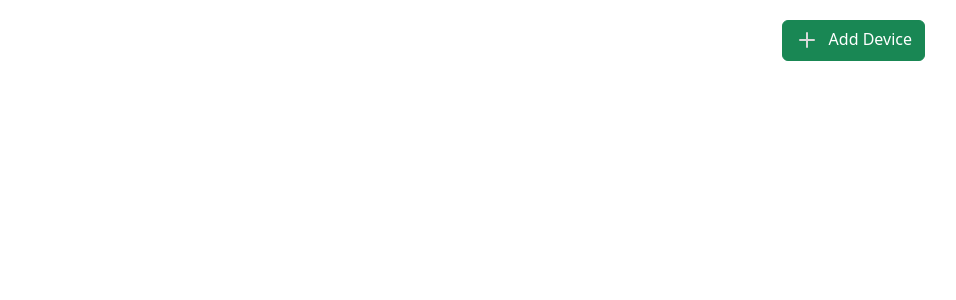
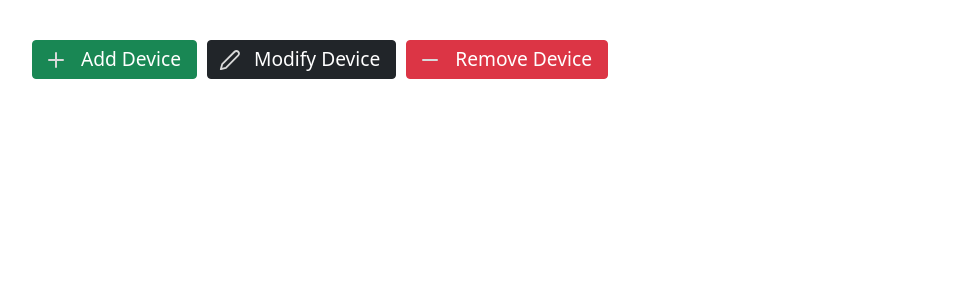
Before and after one commit to eljamm/didactic-pi, a Django app: page / in a window 1280 px wide. Shown: the part 56-356 px from the top of the page, without its empty margins (315-1271 px from the left). Run offline with Django 4.2, Linux system fonts and the light colour scheme; data that the repository does not hold is empty; some libraries are stand-ins or nearby versions.

Commit message:
Create "add" and "remove" devices

```diff
--- /dev/null
+++ b/sensor/forms.py
@@ -0,0 +1,6 @@
+from django import forms
+
+
+class AddRaspi(forms.Form):
+    name = forms.CharField(label="name", max_length=150)
+    address = forms.GenericIPAddressField(label="address")
--- a/sensor/static/sensor/css/index.css
+++ b/sensor/static/sensor/css/index.css
@@ -1,8 +1,25 @@
-.btn-add {
+.btn-raspi {
+    padding-right: 10px;
+}
+
+.btn-raspi a {
+    font-size: larger;
+    padding-right: 15px;
+}
+
+.btn-container {
     display: flex;
-    justify-content: flex-end;
+    justify-content: center;
+    align-items: center;
+    padding: 40px 0px;
 }
 
 .grid-container {
     padding: 30px
 }
+
+.card-container {
+    display: flex;
+    justify-content: center;
+    align-items: center;
+}
--- a/sensor/templates/sensor/index.html
+++ b/sensor/templates/sensor/index.html
@@ -8,21 +8,37 @@
 {% endblock %}
 
 {% block content %}
-<div class="btn-add">
-    <button type="button" class="btn btn-success" style="margin: 20px 40px;">
-        <img src="{% static 'sensor/images/icons/plus.svg' %}" alt="plus"
-            style="filter: invert(85%); margin-right: 5px; margin-bottom: 2px;" class="icon">
-        Add Device
-    </button>
+
+<div class="btn-container">
+    <div class="btn-raspi">
+        <a class="btn btn-success btn-sm" href="/add-pi/" role="button">
+            <img src="{% static 'sensor/images/icons/plus.svg' %}" width="30" height="24" alt="add-pi"
+                style="filter: invert(85%); margin-right: 5px; margin-bottom: 2px;" class="icon">
+            Add Device
+        </a>
+    </div>
+    <div class="btn-raspi">
+        <a class="btn btn-dark btn-sm" href="#" role="button">
+            <img src="{% static 'sensor/images/icons/edit-2.svg' %}" width="28" height="22" alt="remove-pi"
+                style="filter: invert(85%); margin-right: 5px; margin-bottom: 2px;" class="icon">
+            Modify Device
+        </a>
+    </div>
+    <div class="btn-raspi">
+        <a class="btn btn-danger btn-sm" href="/remove-pi/" role="button">
+            <img src="{% static 'sensor/images/icons/minus.svg' %}" width="30" height="24" alt="remove-pi"
+                style="filter: invert(85%); margin-right: 5px; margin-bottom: 2px;" class="icon">
+            Remove Device
+        </a>
+    </div>
 </div>
 
 <div class="row row-cols-1 row-cols-md-4 g-4 grid-container">
-
     {% for item in raspi %}
     <div class="col">
-        <div class="card text-center h-100" onclick="location.href='/{{item.name}}/';" style="cursor: pointer;">
+        <div class="card card-container text-center h-100" onclick="location.href='/{{item.name}}/';" style="cursor: pointer;">
             <img src="{% static 'sensor/images/icons/Raspberry_Pi_Logo.svg' %}" class="card-img-top" alt="{{item.name}}"
-                style="padding: 30px 50px;">
+                style="padding: 30px 50px; width: 80%; height: 80%;">
             <div class="card-body">
                 <h5 class="card-title">{{item.name}}</h5>
                 <p class="card-text" style="padding-bottom: 20px;">{{item.address}}</p>
@@ -30,6 +46,6 @@
         </div>
     </div>
     {% endfor %}
+</div>
 
-</div>
 {% endblock %}
--- a/sensor/urls.py
+++ b/sensor/urls.py
@@ -4,6 +4,8 @@ from . import views
 
 urlpatterns = [
     path('', views.index, name='index'),
+    path('add-pi/', views.add_pi, name='add_pi'),
+    path('remove-pi/', views.remove_pi, name='remove_pi'),
     path('<str:pi_name>/', views.pi_name, name='pi_name'),
     path('<str:pi_name>/<str:sensor_name>', views.sensor_name, name='sensor_name'),
 ]
--- a/sensor/views.py
+++ b/sensor/views.py
@@ -1,7 +1,10 @@
+import json
 import logging
 
+from django.http import HttpResponseRedirect
 from django.shortcuts import render
 
+from .forms import AddRaspi
 from .models import Raspi, Sensor
 
 
@@ -12,21 +15,62 @@ def index(request):
     })
 
 
+def add_pi(request):
+    if request.method == "POST":
+        form = AddRaspi(request.POST)
+
+        if form.is_valid():
+            logging.debug("Raspi is valid")
+            name = form.cleaned_data["name"]
+            address = form.cleaned_data["address"]
+            raspi = Raspi(name=name, address=address)
+            raspi.save()
+
+            sensors = ["dht11", "ultrasonic", "8x8-matrix", "buzzer",
+                       "relay", "lcd-display", "7-segment", "led-array", "joystick"]
+
+            for sensor_name in sensors:
+                raspi.sensor_set.create(name=sensor_name)
+            raspi.save()
+
+        return HttpResponseRedirect("/")
+    else:
+        form = AddRaspi()
+
+    return render(request, 'sensor/add-pi.html', {'form': form})
+
+
+def remove_pi(request):
+    raspi = Raspi.objects.all()
+    if request.method == "POST":
+        body = json.loads(request.body)
+        name = body["pi_name"]
+        pi = Raspi.objects.get(name=name)
+        pi.delete()
+
+        return HttpResponseRedirect("/")
+
+    return render(request, 'sensor/remove-pi.html', {
+        'raspi': raspi,
+    })
+
+
 def pi_name(request, pi_name):
     raspi = Raspi.objects.all()
-    raspberry = [ x.name for x in raspi ]
+    pi_list = [x.name for x in raspi]
+
     return render(request, 'sensor/raspi.html', {
         'pi_name': pi_name,
-        'raspberry': raspberry,
+        'pi_list': pi_list,
     })
 
 
 def sensor_name(request, sensor_name, pi_name):
-    raspi = Raspi.objects.get(name=pi_name)
-    sen = raspi.sensor_set.all()
-    sensors = [ x.name for x in sen ]
-    logging.debug(sensors)
+    sensors = ["dht11", "ultrasonic", "8x8-matrix", "buzzer",
+               "relay", "lcd-display", "7-segment", "led-array", "joystick"]
     return render(request, 'sensor/sensor.html', {
         'pi_name': pi_name,
         'sensor_name': sensor_name,
+        'sensors': sensors,
+        'url': f'sensor/sensors/{sensor_name}.html',
     })
```
Also changed, not shown: sensor/static/sensor/css/sensor.css (deleted, +0 -9 lines), sensor/static/sensor/js/remove-pi.js (added, +20 -0 lines), sensor/templates/sensor/add-pi.html (added, +28 -0 lines), sensor/templates/sensor/remove-pi.html (added, +33 -0 lines), sensor/templates/sensor/sensor.html (+4 -7 lines), sensor/static/sensor/images/icons/edit-2.svg (added), sensor/static/sensor/images/icons/minus.svg (added), sensor/templates/sensor/sensors/7-segment.html (added), sensor/templates/sensor/sensors/8x8-matrix.html (added), sensor/templates/sensor/sensors/buzzer.html (added), sensor/templates/sensor/sensors/joystick.html (added), sensor/templates/sensor/sensors/lcd-display.html (added), sensor/templates/sensor/sensors/led-array.html (added), sensor/templates/sensor/sensors/relay.html (added).
